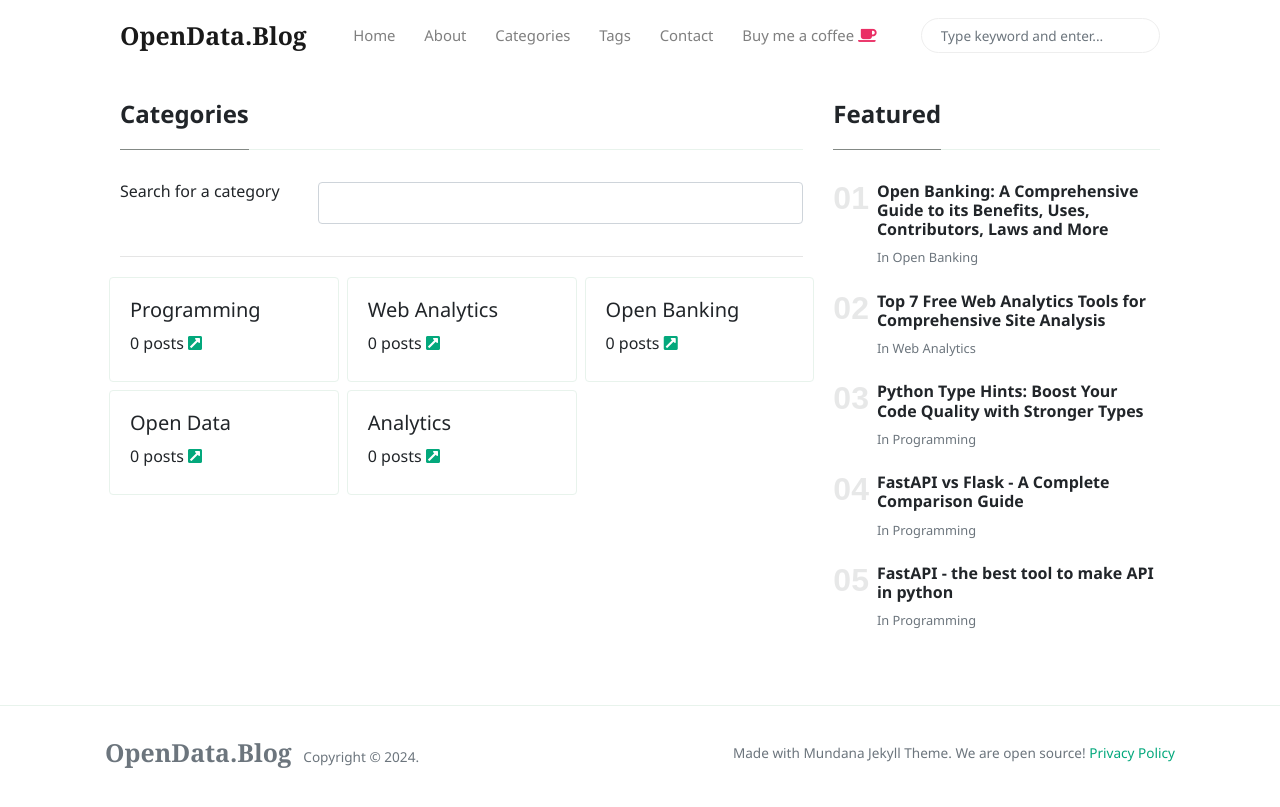
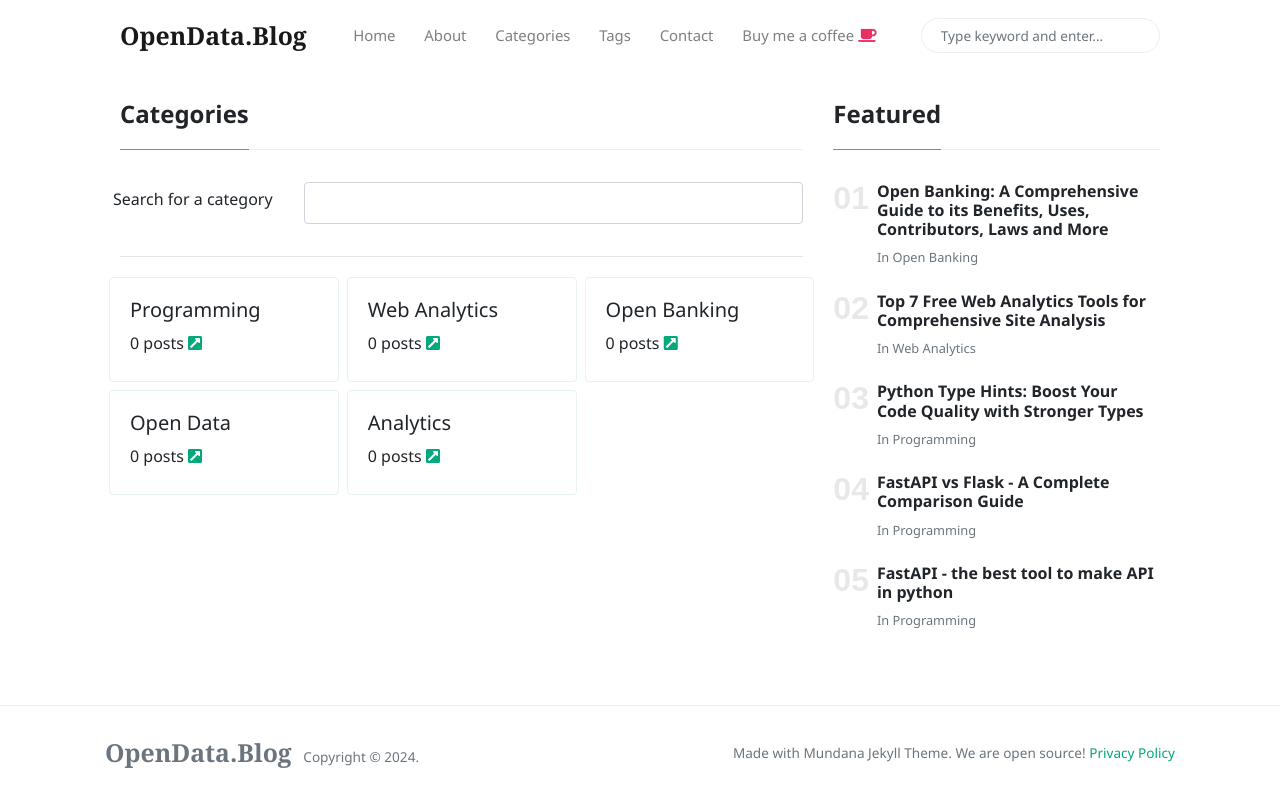
Before and after one commit to victorjohnsonk/victorjohnsonblog.github.io, a Jekyll site: the page built from _pages/categories.html, in a window 1280 px wide. Shown: the top 807 px of the page. Built offline with Jekyll 4.4.1, drawn with Linux system fonts in a browser that asks for light colours; nearby versions of some CDN libraries.

Commit message:
Update categories.html

```diff
--- a/_pages/categories.html
+++ b/_pages/categories.html
@@ -11,7 +11,7 @@ permalink: "/categories"
 		 <div class="col-md-8">
     <h4 class="font-weight-bold spanborder"><span>{{ page.title }}</span></h4>
 			 <div class="row">
-  <div class="col-md-auto mb-2 mb-md-0">
+  <div class="col-md-auto mb-2 mb-md-0 p-2">
     <h6 class="mr-md-2">Search for a category </h6>
   </div>
   <div class="col">
```
